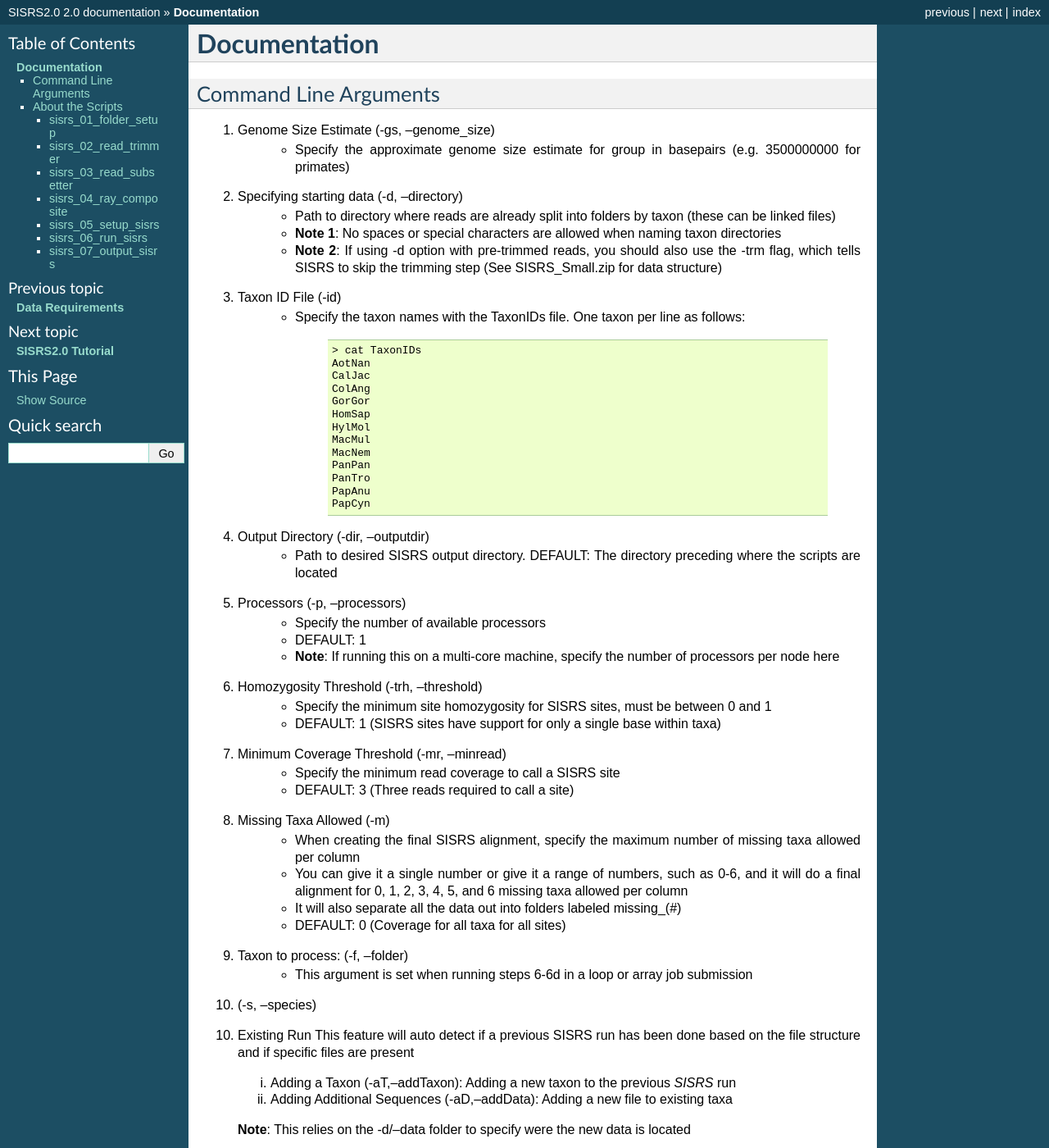
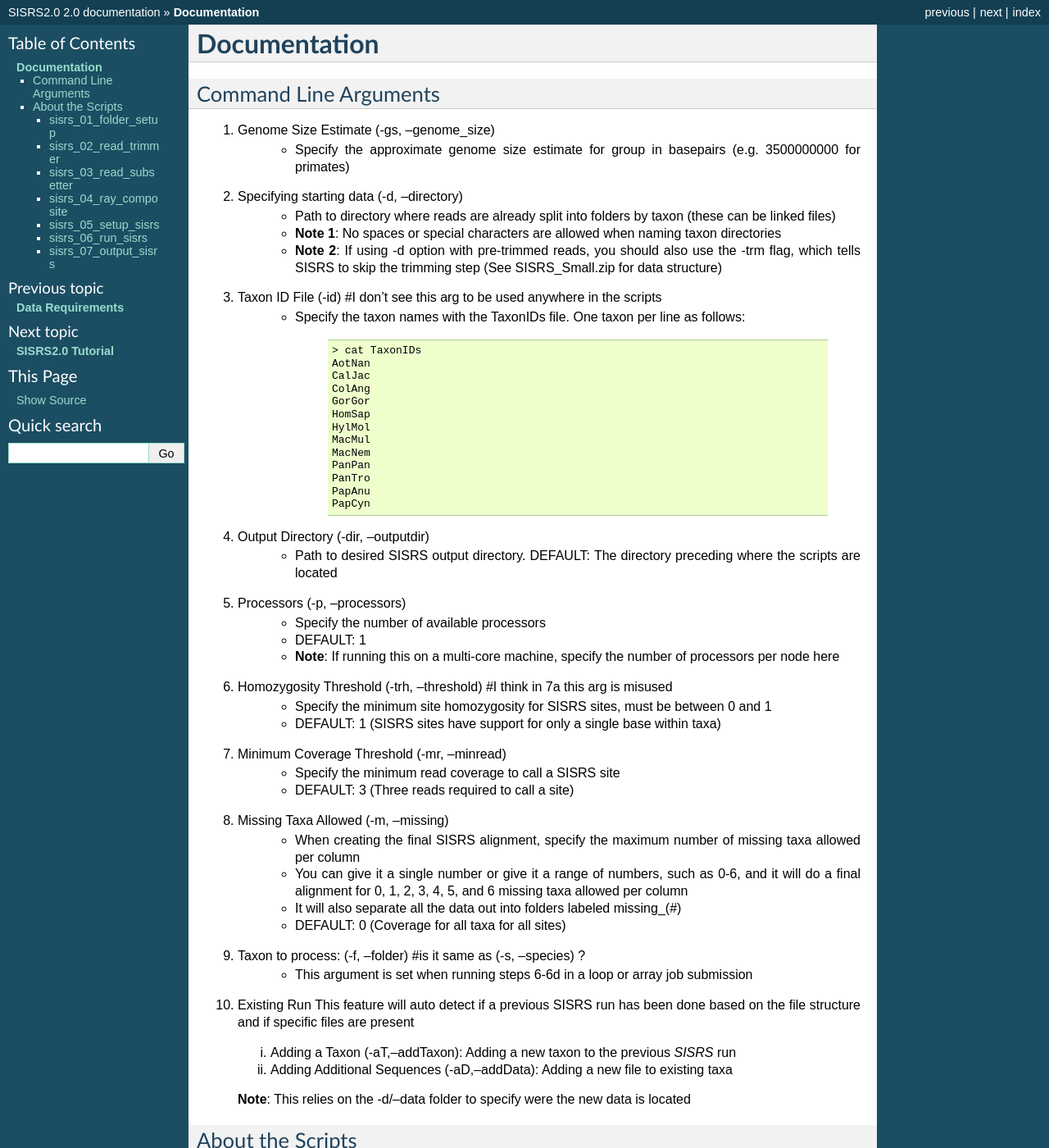
Before and after one commit to SchwartzLabURI/SISRS, a Sphinx documentation site: the page built from docs/documentation.rst, in a window 1280 px wide and 1400 px high. Shown: the whole window at 82% size. Built offline with Sphinx 7.4.7, drawn with Linux system fonts in a browser that asks for light colours.

Commit message:
updated w comments

```diff
--- a/docs/documentation.rst
+++ b/docs/documentation.rst
@@ -13,7 +13,7 @@ Command Line Arguments
     * **Note 1**: No spaces or special characters are allowed when naming taxon directories
     * **Note 2**: If using -d option with pre-trimmed reads, you should also use the -trm flag, which tells SISRS to skip the trimming step (See SISRS_Small.zip for data structure)
 
-3. Taxon ID File (-id)
+3. Taxon ID File (-id) #I don't see this arg to be used anywhere in the scripts
     * Specify the taxon names with the TaxonIDs file. One taxon per line as follows:
 
         .. code-block:: bash
@@ -40,7 +40,7 @@ Command Line Arguments
     * DEFAULT: 1
     * **Note**: If running this on a multi-core machine, specify the number of processors per node here
 
-6. Homozygosity Threshold (-trh, --threshold)
+6. Homozygosity Threshold (-trh, --threshold) #I think in 7a this arg is misused
     * Specify the minimum site homozygosity for SISRS sites, must be between 0 and 1
     * DEFAULT: 1 (SISRS sites have support for only a single base within taxa)
 
@@ -48,16 +48,14 @@ Command Line Arguments
     * Specify the minimum read coverage to call a SISRS site
     * DEFAULT: 3 (Three reads required to call a site)
 
-8. Missing Taxa Allowed (-m)
+8. Missing Taxa Allowed (-m, --missing)
     * When creating the final SISRS alignment, specify the maximum number of missing taxa allowed per column
     * You can give it a single number or give it a range of numbers, such as 0-6, and it will do a final alignment for 0, 1, 2, 3, 4, 5, and 6 missing taxa allowed per column
     * It will also separate all the data out into folders labeled missing_(#)
     * DEFAULT: 0 (Coverage for all taxa for all sites)
 
-9. Taxon to process: (-f, --folder)
+9. Taxon to process: (-f, --folder) #is it same as (-s, --species) ?
     * This argument is set when running steps 6-6d in a loop or array job submission
-
-10. (-s, --species)
 
 10. Existing Run This feature will auto detect if a previous SISRS run has been done based on the file structure and if specific files are present
 
```
